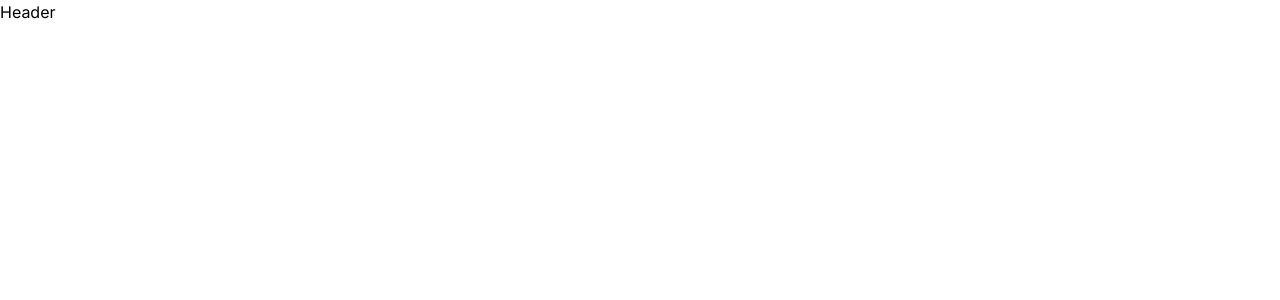
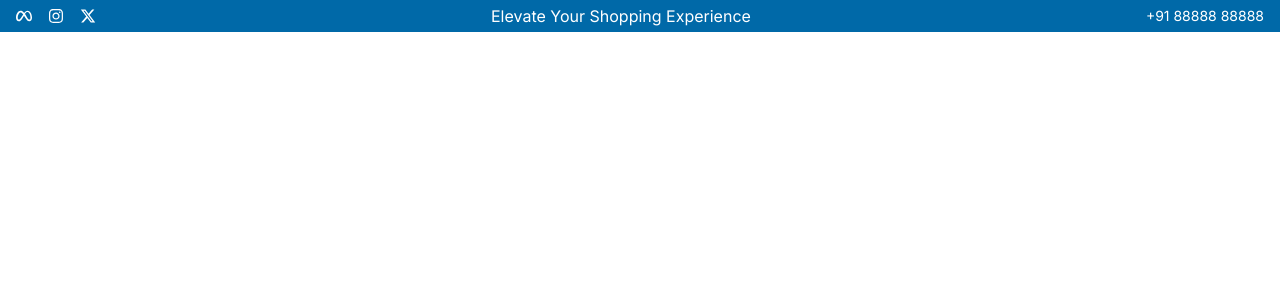
Before and after one commit to kshitijMandave/E_Com, a React (Vite) app in the folder frontend/: page / in a window 1280 px wide. Shown: the top 300 px of the page. Built offline with nearby package versions, Linux system fonts and the light colour scheme.

Commit message:
added topbar

```diff
--- a/frontend/index.html
+++ b/frontend/index.html
@@ -3,14 +3,14 @@
 
 <head>
   <meta charset="UTF-8" />
-  <link rel="icon" type="image/svg+xml" href="/vite.svg" />
+  <link rel="icon" type="image/svg+xml" href="/frontend/aura-logo.png" />
   <link rel="preconnect" href="https://fonts.googleapis.com">
   <link rel="preconnect" href="https://fonts.gstatic.com" crossorigin>
   <link
     href="https://fonts.googleapis.com/css2?family=Inter:ital,opsz,wght@0,14..32,100..900;1,14..32,100..900&family=Poppins:ital,wght@0,100;0,200;0,300;0,400;0,500;0,600;0,700;0,800;0,900;1,100;1,200;1,300;1,400;1,500;1,600;1,700;1,800;1,900&display=swap"
     rel="stylesheet">
   <meta name="viewport" content="width=device-width, initial-scale=1.0" />
-  <title>Vite + React</title>
+  <title>Aura | Elevate Your Shopping Experience</title>
 </head>
 
 <body>
--- a/frontend/src/Components/Common/Header.jsx
+++ b/frontend/src/Components/Common/Header.jsx
@@ -1,11 +1,14 @@
 import React from "react";
+import Topbar from "../Layout/Topbar";
+import Navbar from "./Navbar";
 
 function Header() {
   return (
     <div>
-      <h1>Header</h1>
       {/*Topbar */}
+      <Topbar />
       {/*Navbar */}
+      <Navbar />
       {/*Cart Drawer */}
     </div>
   );
--- /dev/null
+++ b/frontend/src/Components/Common/Navbar.jsx
@@ -0,0 +1,11 @@
+import React from "react";
+
+function Navbar() {
+  return (
+    <nav className="container mx-auto flex items-center justify-between px-4 py-6">
+      {/*Left */}
+    </nav>
+  );
+}
+
+export default Navbar;
--- /dev/null
+++ b/frontend/src/Components/Layout/Topbar.jsx
@@ -0,0 +1,39 @@
+import { FaMeta } from "react-icons/fa6";
+import { FaInstagram } from "react-icons/fa";
+import { FaXTwitter } from "react-icons/fa6";
+// import logo from "./aura-logo.png";
+
+function Topbar() {
+  return (
+    <div className="bg-sky-700">
+      <div className="container mx-auto flex justify-between items-center py-1 px-4">
+        <div className="hidden md:flex items-center space-x-4">
+          <a href="#" className="">
+            <FaMeta className=" text-white hover:text-sky-400" />
+            {/* <img className="h-10 p-1 " src={logo} alt="" /> */}
+          </a>
+          <a href="#">
+            <FaInstagram className=" text-white hover:text-sky-400" />
+            {/* <img className="h-10 p-1 " src={logo} alt="" /> */}
+          </a>
+          <a href="#">
+            <FaXTwitter className=" text-white hover:text-sky-400" />
+            {/* <img className="h-10 p-1 " src={logo} alt="" /> */}
+          </a>
+        </div>
+        <div className="text-center flex-grow">
+          <span className="text-white hover:text-sky-400 cursor-pointer">
+            Elevate Your Shopping Experience
+          </span>
+        </div>
+        <div className="text-sm text-center hidden md:block">
+          <a href="" className="text-white hover:text-sky-400 cursor-pointer">
+            +91 88888 88888
+          </a>
+        </div>
+      </div>
+    </div>
+  );
+}
+
+export default Topbar;
```
Also changed, not shown: frontend/1.png (added), frontend/src/Components/Layout/aura-logo.png (added).
